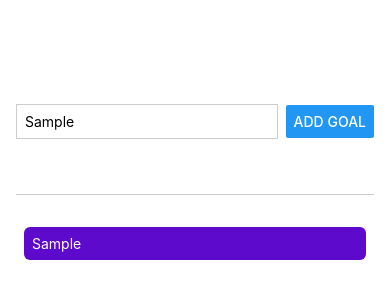
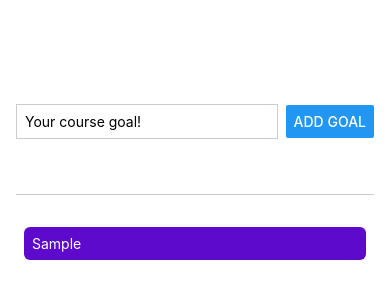
Before and after one commit to kosmos2019/training_reactnative_base, a React Native app: screen / in a window 390 px wide. Both pictures are taken after typing "Sample" into the empty fields and a click on the button "ADD GOAL". Shown: the top 300 px of the page. Built offline with nearby package versions, Linux system fonts and the light colour scheme.

Commit message:
delete item

```diff
--- a/App.js
+++ b/App.js
@@ -1,49 +1,39 @@
 import { useState } from "react";
-import {
-  Button,
-  FlatList,
-  ScrollView,
-  StyleSheet,
-  Text,
-  TextInput,
-  View,
-} from "react-native";
+import { Button, FlatList, StyleSheet, View } from "react-native";
+
+import GoalItem from "./components/GoalItem";
+import GoalInput from "./components/GoalInput";
 
 export default function App() {
-  const [enteredGoalText, setEnteredGoalText] = useState("");
   const [courseGoals, setCourseGoals] = useState([]);
 
-  function goalInputHandler(enteredText) {
-    setEnteredGoalText(enteredText);
-  }
-
-  function addGoalHandler() {
+  function addGoalHandler(enteredGoalText) {
     setCourseGoals((currentCourseGoals) => [
       ...currentCourseGoals,
       { id: Math.random().toString(), value: enteredGoalText },
     ]);
   }
 
+  function deleteGoalHandler(id) {
+    setCourseGoals((currentCourseGoals) => {
+      return currentCourseGoals.filter((goal) => goal.id !== id);
+    });
+  }
+
   return (
     <View style={styles.appContainer}>
-      <View style={styles.inputContainer}>
-        <TextInput
-          style={styles.textInput}
-          placeholder="Your course goal!"
-          onChangeText={goalInputHandler}
-        />
-        <Button title="Add Goal" onPress={addGoalHandler} />
-      </View>
+      {/* <Button title='Add New Goal' color="#5e0acc" /> */}
+      <GoalInput onAddGoal={addGoalHandler} />
       <View style={styles.goalsContainer}>
         <FlatList
           data={courseGoals}
           renderItem={(itemData) => {
             return (
-              <View style={styles.goalItem}>
-                <Text style={styles.goalText}>
-                  {itemData.item.value}
-                </Text>
-              </View>
+              <GoalItem
+                value={itemData.item.value}
+                id={itemData.item.id}
+                onDeleteGoal={deleteGoalHandler}
+              />
             );
           }}
           keyExtractor={(item, index) => {
@@ -62,32 +52,7 @@ const styles = StyleSheet.create({
     padding: 50,
     paddingHorizontal: 16,
   },
-  inputContainer: {
-    flex: 1,
-    flexDirection: "row",
-    justifyContent: "space-between",
-    alignItems: "center",
-    marginBottom: 24,
-    borderBottomWidth: 1,
-    borderBottomColor: "#cccccc",
-  },
-  textInput: {
-    borderWidth: 1,
-    borderColor: "#cccccc",
-    width: "80%",
-    marginRight: 8,
-    padding: 8,
-  },
   goalsContainer: {
     flex: 4,
   },
-  goalItem: {
-    margin: 8,
-    padding: 8,
-    borderRadius: 6,
-    backgroundColor: "#5e0acc",
-  },
-  goalText: {
-    color: "white",
-  },
 });
--- /dev/null
+++ b/components/GoalInput.js
@@ -0,0 +1,50 @@
+import { useState } from "react";
+import { Button, StyleSheet, View, TextInput, Modal } from "react-native";
+
+function GoalInput(props) {
+  const [enteredGoalText, setEnteredGoalText] = useState("");
+
+  function goalInputHandler(enteredText) {
+    setEnteredGoalText(enteredText);
+  }
+
+  function addGoalHandler() {
+    props.onAddGoal(enteredGoalText);
+    setEnteredGoalText("");
+  }
+
+  return (
+    // <Modal>
+      <View style={styles.inputContainer}>
+        <TextInput
+          style={styles.textInput}
+          placeholder="Your course goal!"
+          onChangeText={goalInputHandler}
+          value={enteredGoalText}
+        />
+        <Button title="Add Goal" onPress={addGoalHandler} />
+      </View>
+    // </Modal>
+  );
+}
+
+export default GoalInput;
+
+const styles = StyleSheet.create({
+  inputContainer: {
+    flex: 1,
+    flexDirection: "row",
+    justifyContent: "space-between",
+    alignItems: "center",
+    marginBottom: 24,
+    borderBottomWidth: 1,
+    borderBottomColor: "#cccccc",
+  },
+  textInput: {
+    borderWidth: 1,
+    borderColor: "#cccccc",
+    width: "80%",
+    marginRight: 8,
+    padding: 8,
+  },
+});
--- /dev/null
+++ b/components/GoalItem.js
@@ -0,0 +1,32 @@
+import { StyleSheet, View, Text, Pressable } from "react-native";
+
+function GoalItem(props) {
+  return (
+    <View style={styles.goalItem}>
+      <Pressable
+        android_ripple={{ color: "#210644" }}
+        onPress={props.onDeleteGoal.bind(this, props.id)}
+        style={({ pressed }) => pressed && styles.pressedItem}
+      >
+        <Text style={styles.goalText}>{props.value}</Text>
+      </Pressable>
+    </View>
+  );
+}
+
+const styles = StyleSheet.create({
+  goalItem: {
+    margin: 8,
+    borderRadius: 6,
+    backgroundColor: "#5e0acc",
+  },
+  pressedItem: {
+    opacity: 0.5,
+  },
+  goalText: {
+    color: "white",
+    padding: 8,
+  },
+});
+
+export default GoalItem;
```
